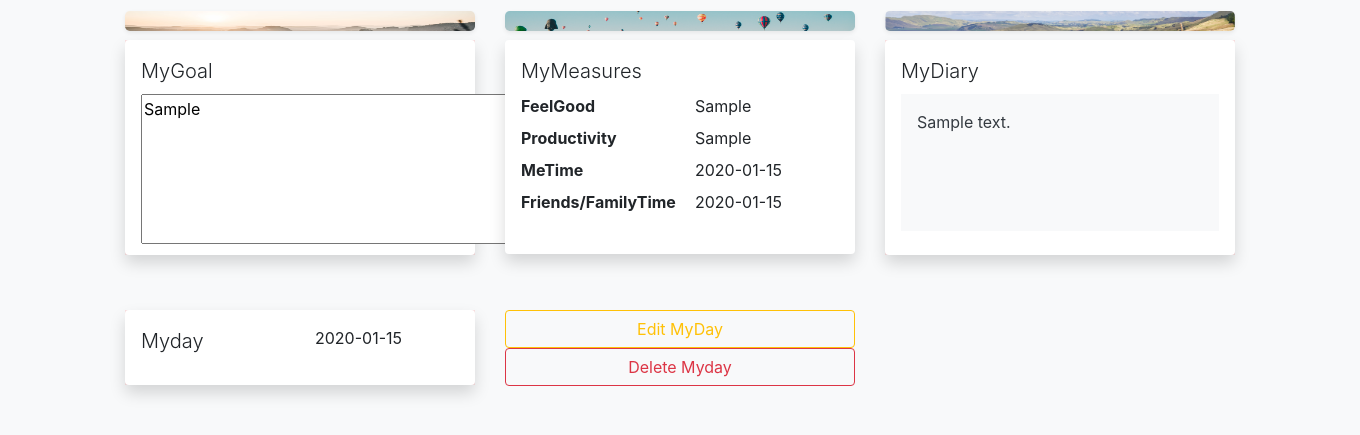
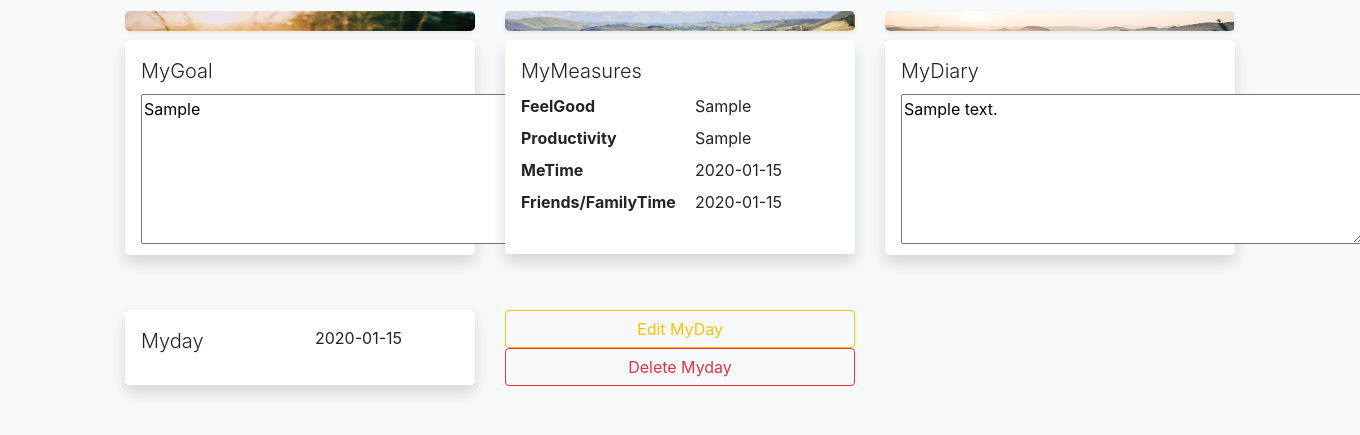
Before and after one commit to havard64/taskmate, a Django app: page /diary/log in a window 1360 px wide. Shown: the part 58-493 px from the top of the page. Run offline with Django 3.2, Linux system fonts and the light colour scheme; a user stored in the database is signed in; tables that the repository leaves empty hold one stand-in row (values such as "Sample post"); some libraries are stand-ins or nearby versions.

Commit message:
small updates

```diff
--- a/diary/templates/log.html
+++ b/diary/templates/log.html
@@ -42,18 +42,18 @@
     <div class="container">
          <div class="row mt-2">
                 <div class="col-lg-4">
-                    <img src="{% static 'images/morning.png' %}" alt="Notes" class="rounded-lg shadow-sm" width="350" height="20">
+                    <img src="{% static 'images/midday2.jpg' %}" alt="Notes" class="rounded-lg shadow-sm" width="350" height="20">
                     <div style="height: 215px; background-color: rgba(255,0,0,0.1);">
                         <div class="shadow p-3 mb-5 bg-white rounded mt-2 h-100">
                             <label class="lead">MyGoal</label>
                             <div>
-                                <textarea readonly rows="6" cols="43">{{obj.goal}} </textarea>
+                                <textarea readonly rows="6" cols="43">{{obj.goal}}</textarea>
                             </div>
                         </div>
                     </div>
                 </div>
                 <div class="col-lg-4">
-                    <img src="{% static 'images/sky2.png' %}" alt="Notes" class="rounded-lg shadow-sm" width="350" height="20">
+                    <img src="{% static 'images/morning2.jpg' %}" alt="Notes" class="rounded-lg shadow-sm" width="350" height="20">
                     <div class="shadow p-3 mb-5 bg-white rounded mt-2">
                         <label class="lead">MyMeasures</label>
                         <dl class="row">
@@ -69,11 +69,13 @@
                     </div>
                 </div>
                 <div class="col-lg-4">
-                    <img src="{% static 'images/midday.png' %}" alt="Notes" class="rounded-lg shadow-sm" width="350" height="20">
+                    <img src="{% static 'images/evening2.jpg' %}" alt="Notes" class="rounded-lg shadow-sm" width="350" height="20">
                     <div style="height: 215px; background-color: rgba(255,0,0,0.1);">
                         <div class="shadow p-3 mb-5 bg-white rounded mt-2 h-100">
                             <label class="lead">MyDiary</label>
-                            <div class="p-3 mb-2 bg-light text-dark h-75">{{obj.notes}}</div>
+                             <div>
+                                <textarea readonly rows="6" cols="43">{{obj.notes}}</textarea>
+                            </div>
                         </div>
                     </div>
                 </div>
```
Also changed, not shown: static/images/evening2.JPG (added), static/images/midday2.JPG (added), static/images/morning.PNG (deleted), static/images/morning2.JPG (added).
